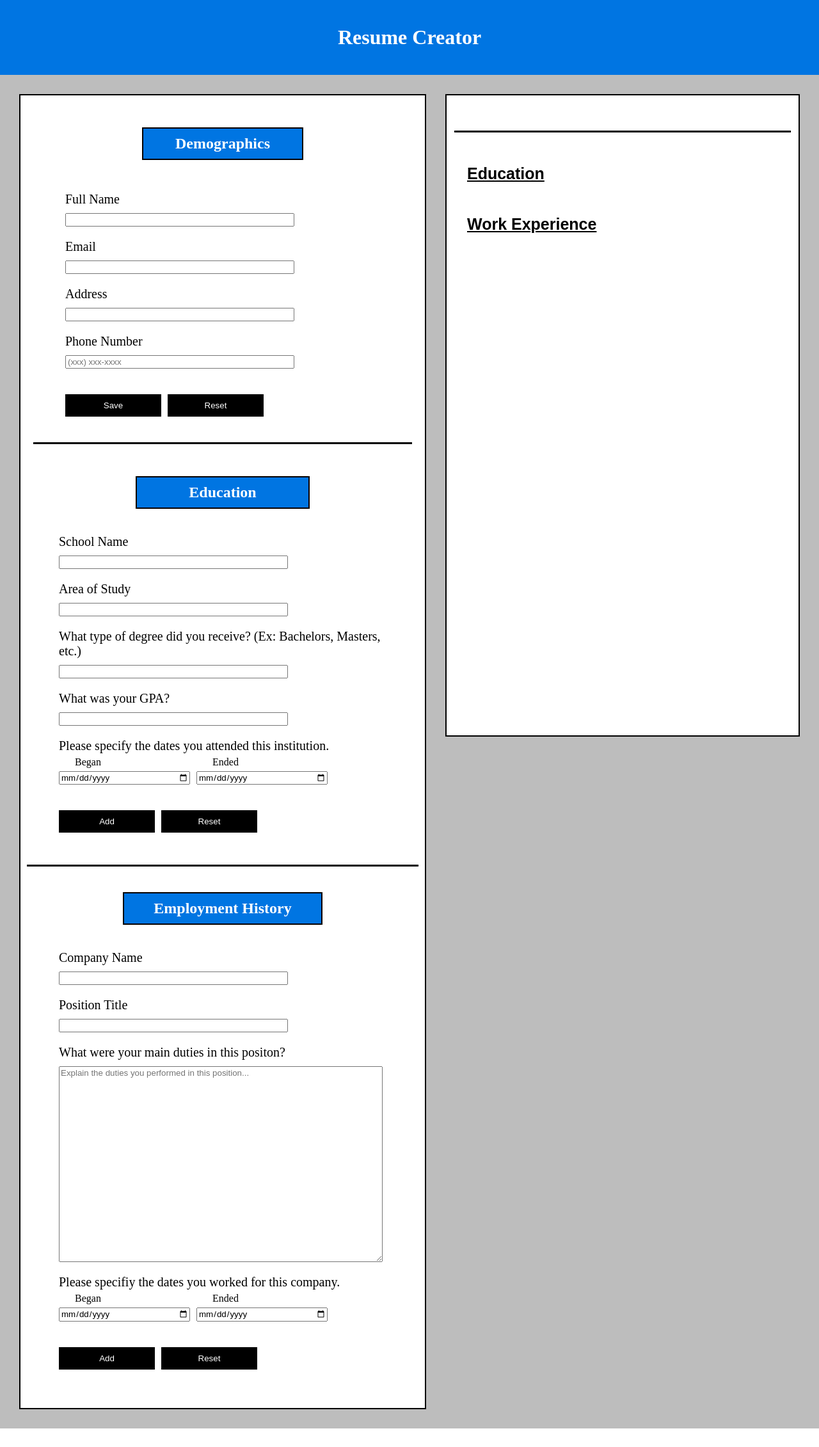
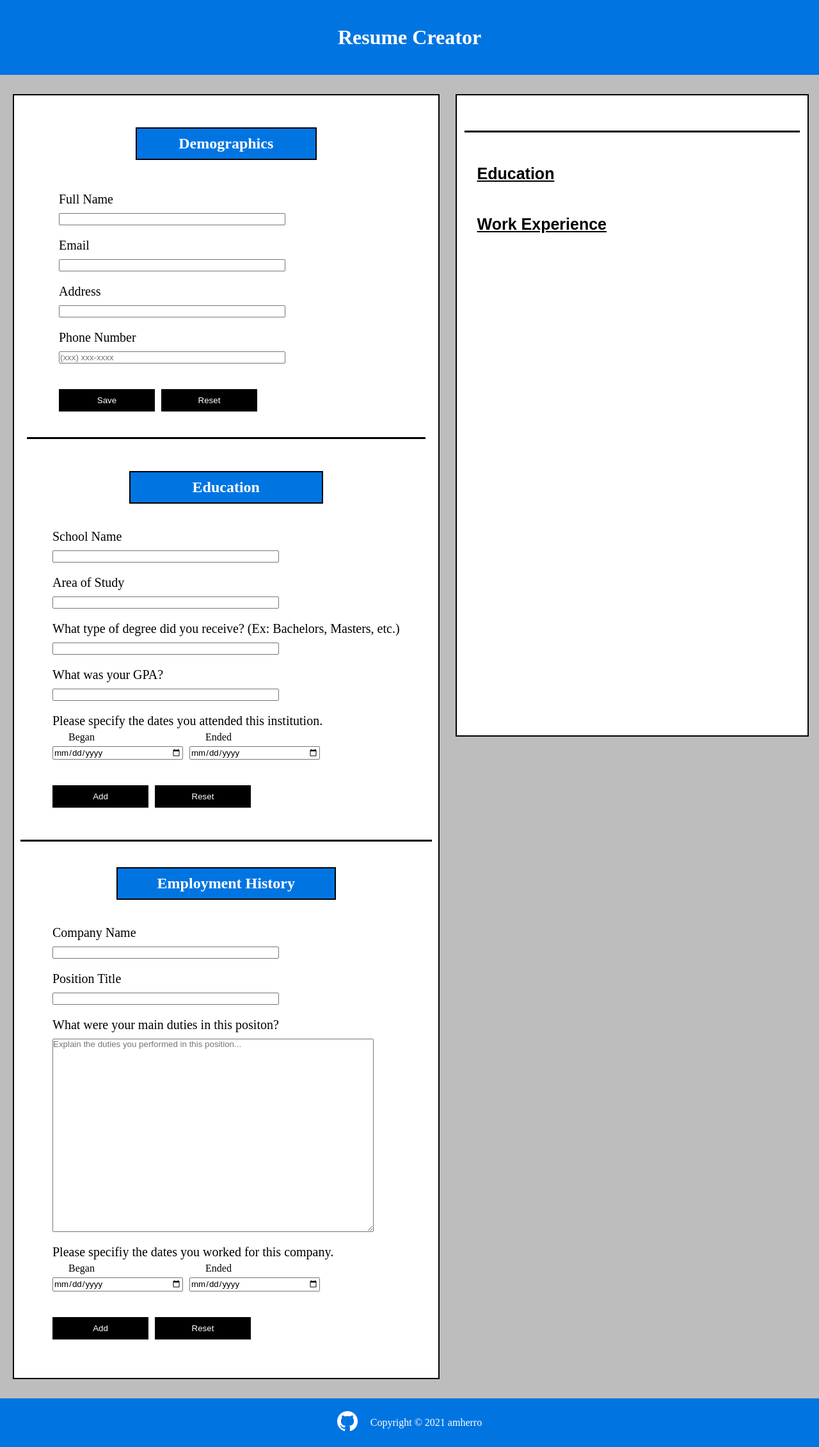
Before and after one commit to amherro/CV-React-App, a React (Create React App) app: page / in a window 1280 px wide. Shown: the whole page at 64% size. Before the commit the page ends 2232 px from the top, so only its background shows below. Built offline with nearby package versions, Linux system fonts and the light colour scheme.

Commit message:
Finalizing mobile styling

```diff
--- a/src/App.js
+++ b/src/App.js
@@ -5,6 +5,7 @@ import Demographics from './components/Demographics/Demographics'
 import Education from './components/Education/Education'
 import Employment from './components/Employment/Employment'
 import Demo from './components/Demo/Demo'
+import Footer from './Footer'
 
 
 export default class App extends Component {
@@ -39,9 +40,7 @@ export default class App extends Component {
     const { demographics, schools, employers } = this.state;
     return (
       <div>
-        <header>
-          <Header />
-        </header>
+        <Header />
         <main className='main-display'>
           <div className='form-style'>
             <Demographics
@@ -66,6 +65,7 @@ export default class App extends Component {
             />
           </div>
         </main>
+        <Footer />
       </div>
     )
   }
--- /dev/null
+++ b/src/Footer.js
@@ -0,0 +1,18 @@
+import React, { Component } from 'react'
+import './styles/Main/Footer.css'
+import logo from './images/github-logo.png'
+
+export default class Footer extends Component {
+    render() {
+        return (
+            <footer>
+                <div className='footer-content'>
+                    <a href="https://github.com/amherro">
+                        <img className='github-logo' src={logo} alt="GitHub Logo and Link"></img>
+                    </a>
+                    <p className='copyright'>Copyright © 2021 amherro</p>
+                </div>
+            </footer>
+        )
+    }
+}
--- a/src/styles/Demographics/Demographics.css
+++ b/src/styles/Demographics/Demographics.css
@@ -33,6 +33,7 @@
 
 @media (max-width: 1000px) {
     .demographics-heading {
-        margin: 30px 130px;
+        padding: 10px 50px;
+        margin: 20px 170px;
     }
 }
--- a/src/styles/Main/App.css
+++ b/src/styles/Main/App.css
@@ -1,5 +1,7 @@
 * {
+    padding: 0px;
     margin: 0px;
+    min-width: fit-content;
 }
 .main-display {
     display: flex;
@@ -7,26 +9,28 @@
 }
 .form-style {
     border: 2px solid rgb(0, 0, 0);
-    margin: 30px;
+    margin: 30px 0px 30px 20px;
 }
 .demo-style {
-    margin-top: 30px;
-    margin-right: 30px;
+    margin: 30px;
+    margin-left: 25px;
     height: 1000px;
-    min-width: 550px;
     border: 2px solid rgb(0, 0, 0);
     background-color: rgb(255, 255, 255);
 }
 
-@media (max-width: 1000px) {
+ @media (max-width: 1000px) {
     .main-display {
         flex-direction: column;
     }
     .form-style {
-        margin: 0px;
+        margin-right: 25px;
     }
+
+}
+
+@media (min-width: 1001px) {
     .demo-style {
-        min-width: 480px;
-        margin-left: 10px;
+        margin-right: 50px;
     }
 }
--- /dev/null
+++ b/src/styles/Main/Footer.css
@@ -0,0 +1,12 @@
+.footer-content {
+    display: flex;
+    justify-content: center;
+    align-items: center;
+    text-align: center;
+    padding: 20px 0px ;
+    color: rgb(255, 255, 255);
+    background-color: rgb(0, 117, 226);
+}
+.copyright {
+    margin-left: 20px;
+}
--- a/src/styles/Main/Header.css
+++ b/src/styles/Main/Header.css
@@ -1,6 +1,6 @@
 header {
     text-align: center;
-    padding: 20px 0px ;
+    padding: 40px 0px ;
     color: rgb(255, 255, 255);
     background-color: rgb(0, 117, 226);
 }
```
Also changed, not shown: src/images/github-logo.png (added).
